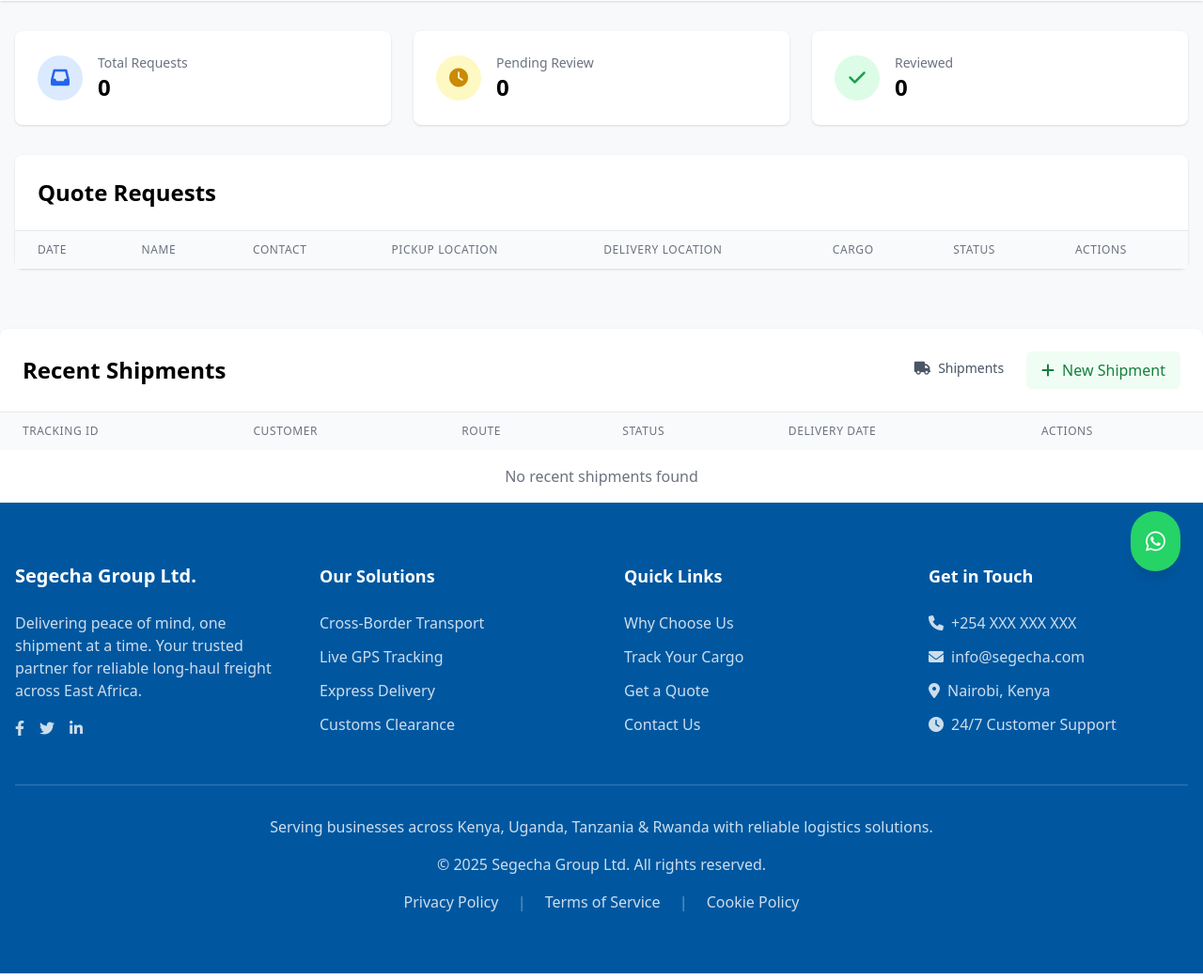
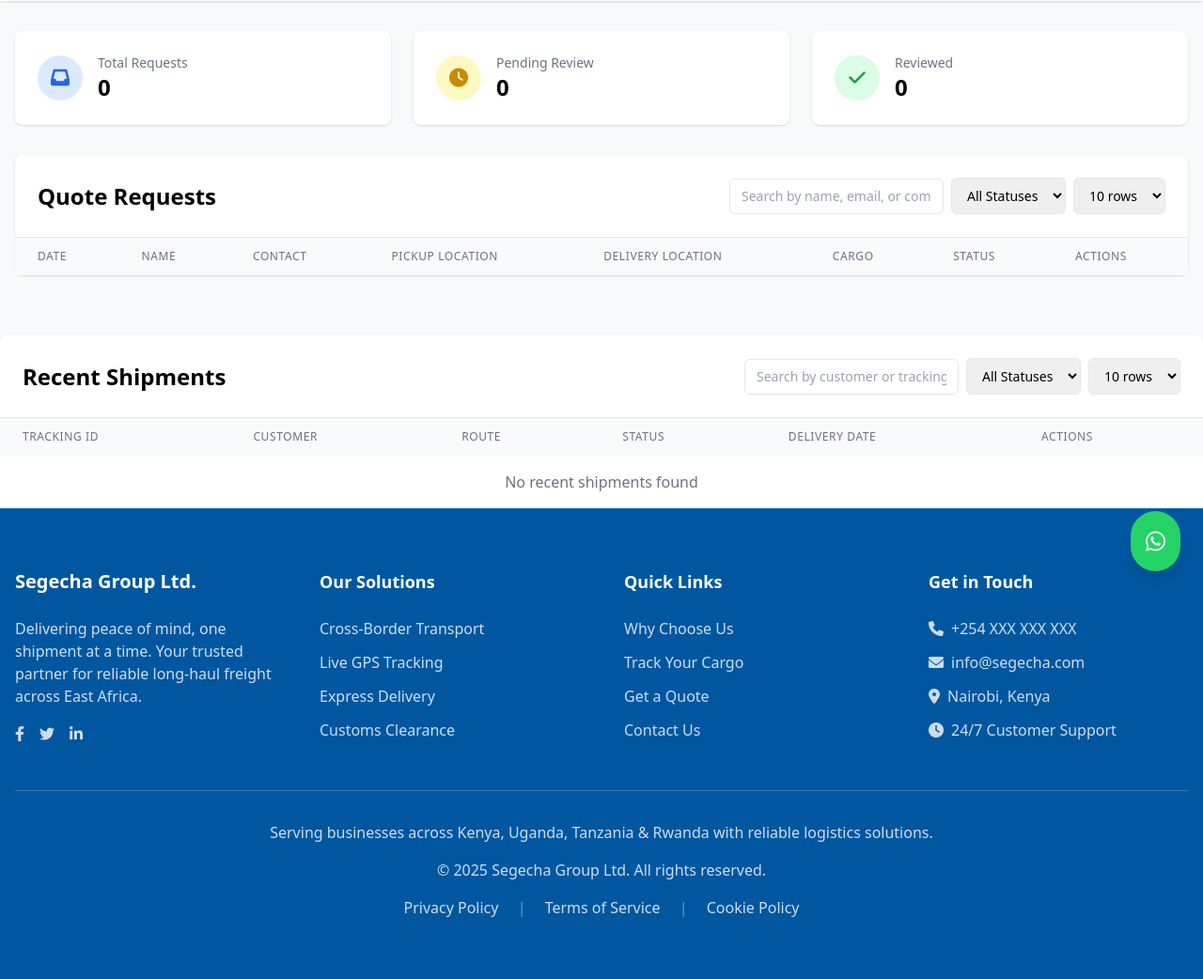
Before and after one commit to Ezana-Group/segecha-logistics, a Flask app: page /admin in a window 1280 px wide. Shown: the part 168-1210 px from the top of the page at 94% size. Run offline with Flask 3, Linux system fonts and the light colour scheme; data that the repository does not hold is empty; some libraries are stand-ins or nearby versions.

Commit message:
Add export, filtering, search, and pagination to admin dashboard tables; move distance to its own column

```diff
--- a/app.py
+++ b/app.py
@@ -185,17 +185,19 @@ def admin_shipments():
 
 @app.route('/admin/new-shipment', methods=['GET', 'POST'])
 def new_shipment():
+    quote_request = None
+    quote_request_id = request.args.get('quote_request_id')
+    if quote_request_id:
+        quote_request = QuoteRequest.query.get(quote_request_id)
     if request.method == 'POST':
         try:
             # Parse dates
             pickup_date = None
             if request.form.get('pickup_date'):
                 pickup_date = datetime.strptime(request.form.get('pickup_date'), '%Y-%m-%d')
-
             estimated_delivery = None
             if request.form.get('estimated_delivery'):
                 estimated_delivery = datetime.strptime(request.form.get('estimated_delivery'), '%Y-%m-%dT%H:%M')
-
             # Create new shipment
             shipment = Shipment(
                 customer_name=request.form['customer_name'],
@@ -213,20 +215,18 @@ def new_shipment():
                 pickup_notes=request.form.get('pickup_notes'),
                 status=request.form.get('status', 'Pending'),
                 estimated_delivery=estimated_delivery,
-                notes=request.form.get('notes')
+                notes=request.form.get('notes'),
+                quote_request_id=quote_request.id if quote_request else None
             )
-
             db.session.add(shipment)
             db.session.commit()
-
             flash('Shipment created successfully!', 'success')
             return redirect(url_for('admin_shipments'))
         except Exception as e:
             db.session.rollback()
             flash(f'Error creating shipment: {str(e)}', 'error')
             return redirect(url_for('new_shipment'))
-
-    return render_template('admin/shipment_form.html', shipment=None, quote_request=None, now=datetime.now())
+    return render_template('admin/shipment_form.html', shipment=None, quote_request=quote_request, now=datetime.now())
 
 @app.route('/admin/edit-shipment/<int:id>', methods=['GET', 'POST'])
 def edit_shipment(id):
@@ -365,6 +365,17 @@ def admin_new_quote():
                          countries=countries,
                          EAST_AFRICAN_CITIES=EAST_AFRICAN_CITIES)
 
+@app.route('/admin/mark_reviewed/<int:quote_id>', methods=['POST'])
+def mark_reviewed(quote_id):
+    quote = QuoteRequest.query.get_or_404(quote_id)
+    try:
+        quote.reviewed = not quote.reviewed
+        db.session.commit()
+        return jsonify({'success': True, 'reviewed': quote.reviewed})
+    except Exception as e:
+        db.session.rollback()
+        return jsonify({'success': False, 'error': str(e)})
+
 # Remove or comment out the /admin_login route and any related logic
 # @app.route('/admin_login', methods=['GET', 'POST'])
 # def admin_login():
--- a/templates/admin_dashboard.html
+++ b/templates/admin_dashboard.html
@@ -116,12 +116,25 @@
     </div>
 
     <div class="bg-white rounded-lg shadow">
-        <div class="p-6 border-b">
+        <div class="p-6 border-b flex flex-col md:flex-row md:items-center md:justify-between gap-4">
             <h2 class="text-2xl font-bold">Quote Requests</h2>
+            <div class="flex flex-col md:flex-row md:items-center gap-2">
+                <input type="text" id="quoteSearch" placeholder="Search by name, email, or company..." class="px-3 py-2 border rounded-md text-sm" oninput="filterQuotes()">
+                <select id="quoteStatusFilter" class="px-3 py-2 border rounded-md text-sm" onchange="filterQuotes()">
+                    <option value="">All Statuses</option>
+                    <option value="pending">Pending</option>
+                    <option value="reviewed">Reviewed</option>
+                </select>
+                <select id="quoteRowsPerPage" class="px-3 py-2 border rounded-md text-sm" onchange="filterQuotes()">
+                    <option value="10">10 rows</option>
+                    <option value="25">25 rows</option>
+                    <option value="50">50 rows</option>
+                    <option value="all">All</option>
+                </select>
+            </div>
         </div>
-
         <div class="overflow-x-auto">
-            <table class="w-full">
+            <table id="quotesTable" class="w-full">
                 <thead>
                     <tr class="bg-gray-50">
                         <th class="px-6 py-3 text-left text-xs font-medium text-gray-500 uppercase tracking-wider">Date</th>
@@ -222,21 +235,26 @@
 
 <!-- Shipments Section -->
 <div class="mt-8 bg-white rounded-lg shadow">
-    <div class="p-6 border-b flex justify-between items-center">
+    <div class="p-6 border-b flex flex-col md:flex-row md:items-center md:justify-between gap-4">
         <h2 class="text-2xl font-bold">Recent Shipments</h2>
-        <div class="flex space-x-3">
-            <a href="{{ url_for('admin_shipments') }}" class="px-3 py-2 rounded-md text-sm font-medium text-gray-600 hover:text-gray-900 hover:bg-gray-50">
-                <i class="fas fa-truck mr-2"></i>Shipments
-            </a>
-            <a href="{{ url_for('new_shipment') }}"
-               class="px-4 py-2 bg-green-50 text-green-700 rounded-md hover:bg-green-100 transition-colors duration-200 flex items-center">
-                <i class="fas fa-plus mr-2"></i>New Shipment
-            </a>
+        <div class="flex flex-col md:flex-row md:items-center gap-2">
+            <input type="text" id="shipmentSearch" placeholder="Search by customer or tracking ID..." class="px-3 py-2 border rounded-md text-sm" oninput="filterShipments()">
+            <select id="shipmentStatusFilter" class="px-3 py-2 border rounded-md text-sm" onchange="filterShipments()">
+                <option value="">All Statuses</option>
+                <option value="pending">Pending</option>
+                <option value="in_transit">In Transit</option>
+                <option value="delivered">Delivered</option>
+            </select>
+            <select id="shipmentRowsPerPage" class="px-3 py-2 border rounded-md text-sm" onchange="filterShipments()">
+                <option value="10">10 rows</option>
+                <option value="25">25 rows</option>
+                <option value="50">50 rows</option>
+                <option value="all">All</option>
+            </select>
         </div>
     </div>
-
     <div class="overflow-x-auto">
-        <table class="w-full">
+        <table id="shipmentsTable" class="w-full">
             <thead>
                 <tr class="bg-gray-50">
                     <th class="px-6 py-3 text-left text-xs font-medium text-gray-500 uppercase tracking-wider">Tracking ID</th>
@@ -363,6 +381,80 @@ async function markAsReviewed(quoteId, button) {
         console.error('Error updating review status:', error);
         alert('Error updating review status. Please try again.');
     }
+}
+
+// --- Export Functions ---
+function exportQuotes(type) {
+    exportTable('quotesTable', type, 'quotes');
+}
+function exportShipments(type) {
+    exportTable('shipmentsTable', type, 'shipments');
+}
+function exportTable(tableId, type, filename) {
+    const table = document.getElementById(tableId);
+    let rows = Array.from(table.querySelectorAll('tr'));
+    let data = rows.map(row => Array.from(row.querySelectorAll('th,td')).map(cell => cell.innerText));
+    if (type === 'csv') {
+        let csv = data.map(row => row.map(cell => '"' + cell.replace(/"/g, '""') + '"').join(',')).join('\n');
+        let blob = new Blob([csv], { type: 'text/csv' });
+        let link = document.createElement('a');
+        link.href = URL.createObjectURL(blob);
+        link.download = filename + '.csv';
+        link.click();
+    } else if (type === 'excel') {
+        let html = '<table>' + table.innerHTML + '</table>';
+        let blob = new Blob([html], { type: 'application/vnd.ms-excel' });
+        let link = document.createElement('a');
+        link.href = URL.createObjectURL(blob);
+        link.download = filename + '.xls';
+        link.click();
+    }
+}
+
+// --- Client-side Filtering/Search/Pagination for Quotes ---
+function filterQuotes() {
+    const search = document.getElementById('quoteSearch').value.toLowerCase();
+    const status = document.getElementById('quoteStatusFilter').value;
+    const rowsPerPage = document.getElementById('quoteRowsPerPage').value;
+    const table = document.getElementById('quotesTable');
+    const rows = Array.from(table.tBodies[0].rows);
+    let shown = 0;
+    rows.forEach(row => {
+        let name = row.cells[1].innerText.toLowerCase();
+        let contact = row.cells[2].innerText.toLowerCase();
+        let statusText = row.cells[7].innerText.toLowerCase();
+        let match = (!search || name.includes(search) || contact.includes(search)) &&
+                    (!status || statusText.includes(status));
+        if (match && (rowsPerPage === 'all' || shown < parseInt(rowsPerPage))) {
+            row.style.display = '';
+            shown++;
+        } else {
+            row.style.display = 'none';
+        }
+    });
+}
+
+// --- Client-side Filtering/Search/Pagination for Shipments ---
+function filterShipments() {
+    const search = document.getElementById('shipmentSearch').value.toLowerCase();
+    const status = document.getElementById('shipmentStatusFilter').value;
+    const rowsPerPage = document.getElementById('shipmentRowsPerPage').value;
+    const table = document.getElementById('shipmentsTable');
+    const rows = Array.from(table.tBodies[0].rows);
+    let shown = 0;
+    rows.forEach(row => {
+        let customer = row.cells[1].innerText.toLowerCase();
+        let tracking = row.cells[0].innerText.toLowerCase();
+        let statusText = row.cells[3].innerText.toLowerCase();
+        let match = (!search || customer.includes(search) || tracking.includes(search)) &&
+                    (!status || statusText.includes(status));
+        if (match && (rowsPerPage === 'all' || shown < parseInt(rowsPerPage))) {
+            row.style.display = '';
+            shown++;
+        } else {
+            row.style.display = 'none';
+        }
+    });
 }
 </script>
 {% endblock %}
```
Also changed, not shown: templates/admin/shipment_form.html (+18 -18 lines).
